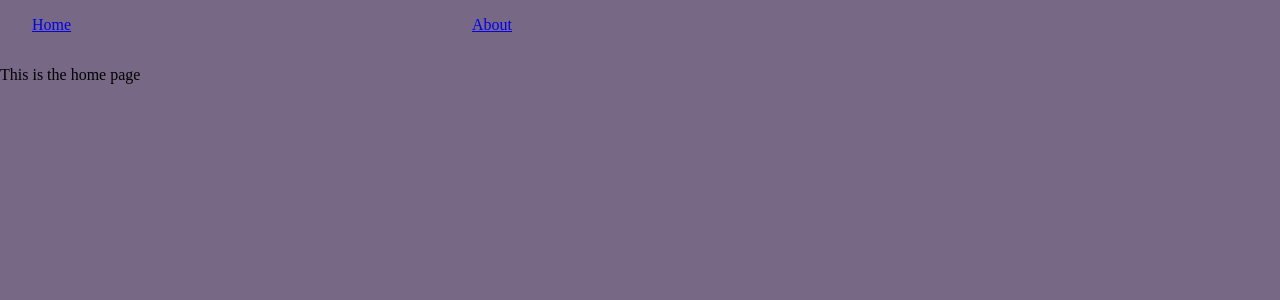
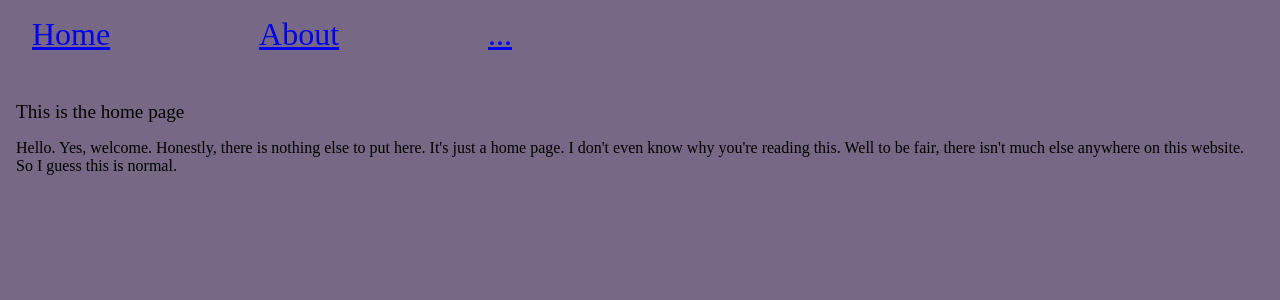
Before and after one commit to snacccc/vue-basics, a Vue app in the folder vue-basics/: page / in a window 1280 px wide. Shown: the top 300 px of the page. Built offline with nearby package versions, Linux system fonts and the light colour scheme.

Commit message:
gigachad pog

```diff
--- a/vue-basics/src/App.vue
+++ b/vue-basics/src/App.vue
@@ -9,6 +9,7 @@
       <div class="nav">
         <RouterLink to="/">Home</RouterLink>
         <RouterLink to="/about">About</RouterLink>
+        <RouterLink to="/yes">...</RouterLink>
       </div>
     </div>
   </header>
@@ -29,6 +30,7 @@
     justify-content: space-between;
     padding: 1rem;
     width: 30rem;
+    font-size: 2rem;
   }
 
 </style>
--- a/vue-basics/src/router/index.js
+++ b/vue-basics/src/router/index.js
@@ -13,6 +13,11 @@ const router = createRouter({
       path: '/about',
       name: 'about',
       component: () => import('../views/About.vue')
+    },
+    {
+      path:'/yes',
+      name: 'yes',
+      component: () => import('../views/Yes.vue')
     }
   ]
 })
--- a/vue-basics/src/views/About.vue
+++ b/vue-basics/src/views/About.vue
@@ -1,15 +1,25 @@
 <template>
   <div class="about">
-    <header>
+
+    <header class="header">
       This is the about page
     </header>
+
+    <p class="description">
+      Why are you still here? This website is terrible. I have no idea what I'm doing. I'm just glad at least this is working and I understand it.
+    </p>
+
   </div>
 </template>
 
-<script>
+<style scoped>
 
-</script>
+  .about {
+    padding: 1rem;
+  }
 
-<style>
+  .header {
+    font-size: 1.2rem;
+  }
 
 </style>
--- a/vue-basics/src/views/Home.vue
+++ b/vue-basics/src/views/Home.vue
@@ -1,15 +1,23 @@
 <template>
    <div class="home">
-      <header>
+      <header class="header">
          This is the home page
       </header>
+
+      <p class="description">
+         Hello. Yes, welcome. Honestly, there is nothing else to put here. It's just a home page. I don't even know why you're reading this. Well to be fair, there isn't much else anywhere on this website. So I guess this is normal.
+      </p>
+
    </div>
 </template>
 
-<script setup>
+<style scoped>
+   .home {
+      padding: 1rem;
+   }
 
-</script>
-
-<style>
+   .header {
+      font-size: 1.2rem;
+   }
 
 </style>
--- /dev/null
+++ b/vue-basics/src/views/Yes.vue
@@ -0,0 +1,43 @@
+<template>
+  <div class="yes">
+    <p class="gigachad">
+      ⣿⣿⣿⣿⣿⣿⣿⣿⡿⠿⠛⠛⠛⠋⠉⠈⠉⠉⠉⠉⠛⠻⢿⣿⣿⣿⣿⣿⣿⣿
+      ⣿⣿⣿⣿⣿⡿⠋⠁⠀⠀⠀⠀⠀⠀⠀⠀⠀⠀⠀⠀⠀⠀⠀⠉⠛⢿⣿⣿⣿⣿
+      ⣿⣿⣿⣿⡏⣀⠀⠀⠀⠀⠀⠀⠀⣀⣤⣤⣤⣄⡀⠀⠀⠀⠀⠀⠀⠀⠙⢿⣿⣿
+      ⣿⣿⣿⢏⣴⣿⣷⠀⠀⠀⠀⠀⢾⣿⣿⣿⣿⣿⣿⡆⠀⠀⠀⠀⠀⠀⠀⠈⣿⣿
+      ⣿⣿⣟⣾⣿⡟⠁⠀⠀⠀⠀⠀⢀⣾⣿⣿⣿⣿⣿⣷⢢⠀⠀⠀⠀⠀⠀⠀⢸⣿
+      ⣿⣿⣿⣿⣟⠀⡴⠄⠀⠀⠀⠀⠀⠀⠙⠻⣿⣿⣿⣿⣷⣄⠀⠀⠀⠀⠀⠀⠀⣿
+      ⣿⣿⣿⠟⠻⠀⠀⠀⠀⠀⠀⠀⠀⠀⠀⠶⢴⣿⣿⣿⣿⣿⣧⠀⠀⠀⠀⠀⠀⣿
+      ⣿⣁⡀⠀⠀⢰⢠⣦⠀⠀⠀⠀⠀⠀⠀⠀⢀⣼⣿⣿⣿⣿⣿⡄⠀⣴⣶⣿⡄⣿
+      ⣿⡋⠀⠀⠀⠎⢸⣿⡆⠀⠀⠀⠀⠀⠀⣴⣿⣿⣿⣿⣿⣿⣿⠗⢘⣿⣟⠛⠿⣼
+      ⣿⣿⠋⢀⡌⢰⣿⡿⢿⡀⠀⠀⠀⠀⠀⠙⠿⣿⣿⣿⣿⣿⡇⠀⢸⣿⣿⣧⢀⣼
+      ⣿⣿⣷⢻⠄⠘⠛⠋⠛⠃⠀⠀⠀⠀⠀⢿⣧⠈⠉⠙⠛⠋⠀⠀⠀⣿⣿⣿⣿⣿
+      ⣿⣿⣧⠀⠈⢸⠀⠀⠀⠀⠀⠀⠀⠀⠀⠀⠟⠀⠀⠀⠀⢀⢃⠀⠀⢸⣿⣿⣿⣿
+      ⣿⣿⡿⠀⠴⢗⣠⣤⣴⡶⠶⠖⠀⠀⠀⠀⠀⠀⠀⠀⠀⠀⠀⣀⡸⠀⣿⣿⣿⣿
+      ⣿⣿⣿⡀⢠⣾⣿⠏⠀⠠⠀⠀⠀⠀⠀⠀⠀⠀⠀⠀⠀⠀⠀⠛⠉⠀⣿⣿⣿⣿
+      ⣿⣿⣿⣧⠈⢹⡇⠀⠀⠀⠀⠀⠀⠀⠀⠀⠀⠀⠀⠀⠀⠀⠀⠀⠀⣰⣿⣿⣿⣿
+      ⣿⣿⣿⣿⡄⠈⠃⠀⠀⠀⠀⠀⠀⠀⠀⠀⠀⠀⠀⠀⠀⢀⣠⣴⣾⣿⣿⣿⣿⣿
+      ⣿⣿⣿⣿⣧⡀⠀⠀⠀⠀⠀⠀⠀⠀⠀⠀⠀⠀⢀⣠⣾⣿⣿⣿⣿⣿⣿⣿⣿⣿
+      ⣿⣿⣿⣿⣷⠀⠀⠀⠀⠀⠀⠀⠀⠀⠀⠀⢀⣴⣿⣿⣿⣿⣿⣿⣿⣿⣿⣿⣿⣿
+      ⣿⣿⣿⣿⣿⣦⣄⣀⣀⣀⣀⠀⠀⠀⠀⠘⣿⣿⣿⣿⣿⣿⣿⣿⣿⣿⣿⣿⣿⣿
+      ⣿⣿⣿⣿⣿⣿⣿⣿⣿⣿⣿⣷⡄⠀⠀⠀⣿⣿⣿⣿⣿⣿⣿⣿⣿⣿⣿⣿⣿⣿
+      ⣿⣿⣿⣿⣿⣿⣿⣿⣿⣿⣿⣿⣧⠀⠀⠀⠙⣿⣿⡟⢻⣿⣿⣿⣿⣿⣿⣿⣿⣿
+      ⣿⣿⣿⣿⣿⣿⣿⣿⣿⣿⣿⣿⠇⠀⠁⠀⠀⠹⣿⠃⠀⣿⣿⣿⣿⣿⣿⣿⣿⣿
+      ⣿⣿⣿⣿⣿⣿⣿⣿⡿⠛⣿⣿⠀⠀⠀⠀⠀⠀⠀⠀⢐⣿⣿⣿⣿⣿⣿⣿⣿⣿
+      ⣿⣿⣿⣿⠿⠛⠉⠉⠁⠀⢻⣿⡇⠀⠀⠀⠀⠀⠀⢀⠈⣿⣿⡿⠉⠛⠛⠛⠉⠉
+      ⣿⡿⠋⠁⠀⠀⢀⣀⣠⡴⣸⣿⣇⡄⠀⠀⠀⠀⢀⡿⠄⠙⠛⠀⣀⣠⣤⣤⠄⠀
+    </p>
+  </div>
+</template>
+
+<style scoped>
+  .yes {
+    padding: 1rem;
+  }
+
+  .gigachad {
+    width: 23rem;
+    color: white;
+  }
+
+</style>
```
